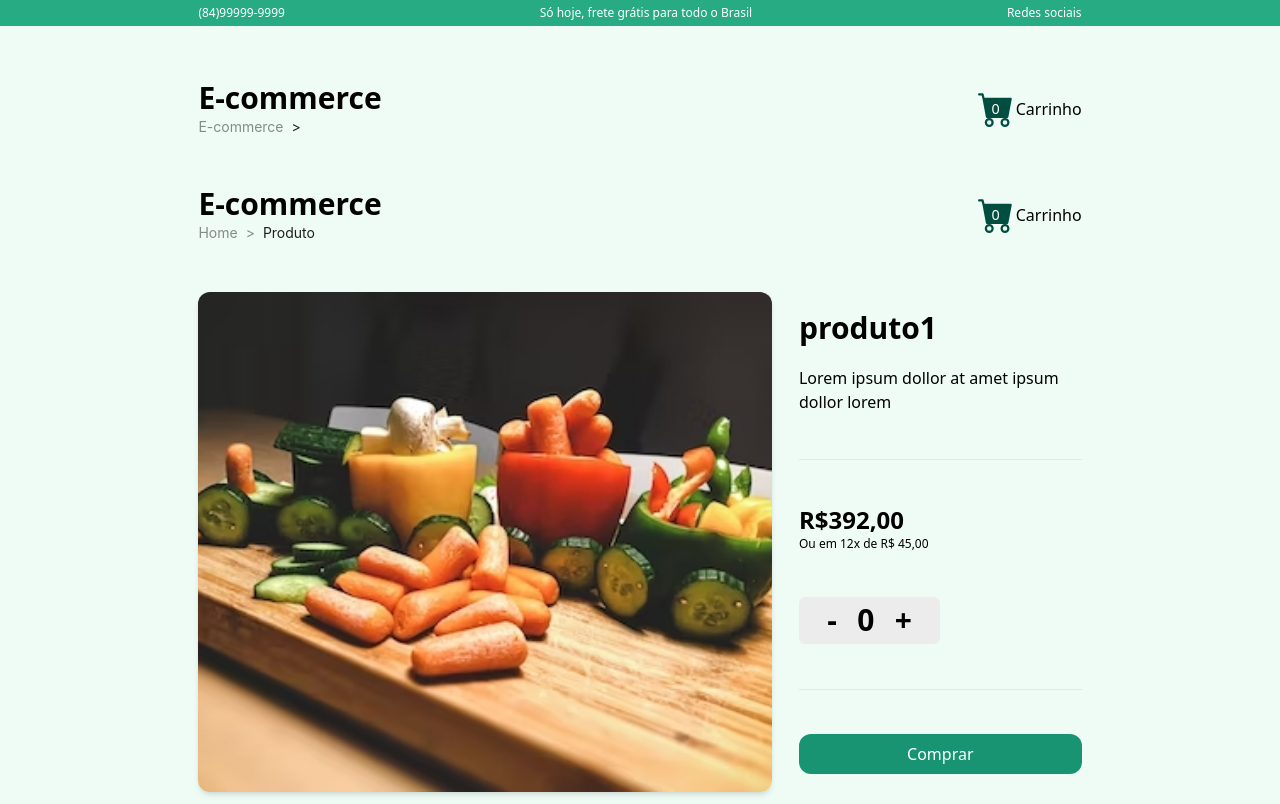
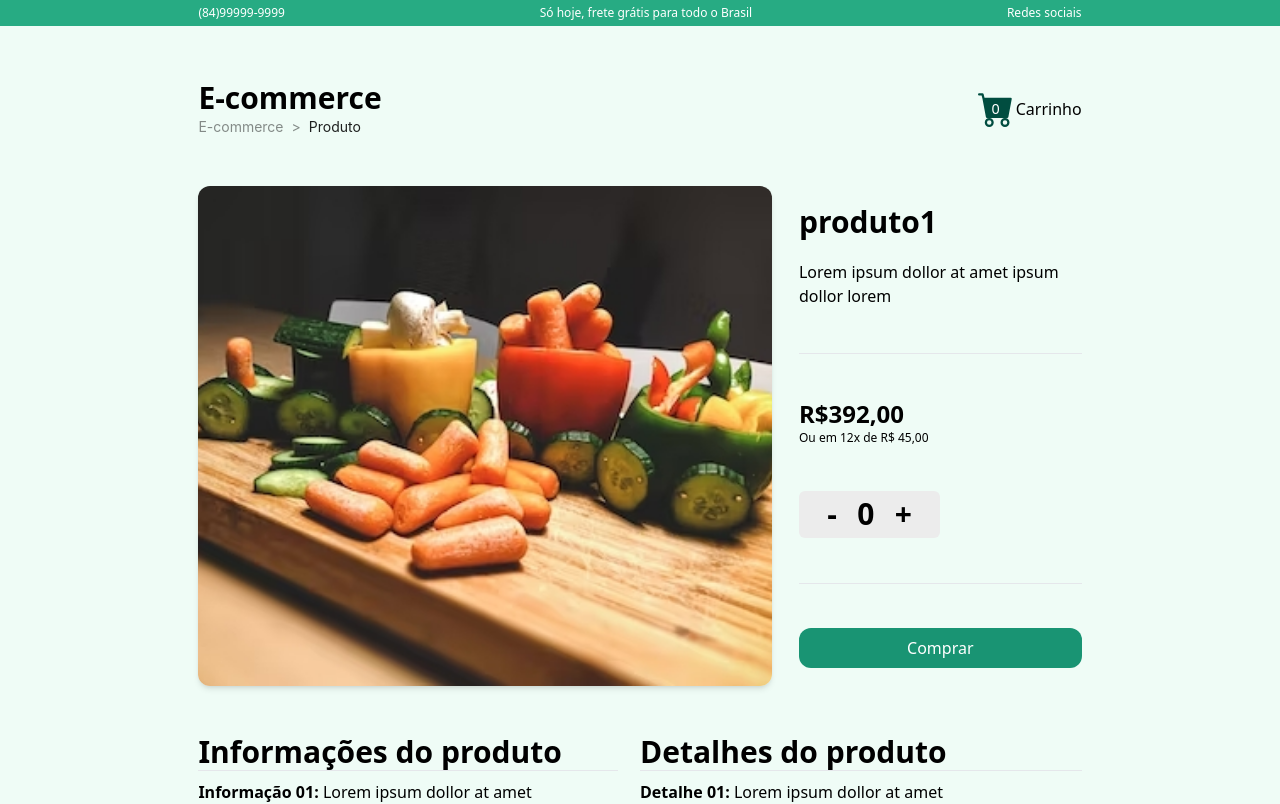
Before and after one commit to lucasptcastro/e-commerce, a Next.js app: page /produto/1 in a window 1280 px wide. Shown: the top 804 px of the page. Built offline with nearby package versions, Linux system fonts and the light colour scheme.

Commit message:
🦄 refactor: props inplemented

```diff
--- a/src/pages/produto/[id].tsx
+++ b/src/pages/produto/[id].tsx
@@ -1,17 +1,12 @@
 "use client";
 // Next
 import Image from "next/image";
-import Link from "next/link";
 // React
 import React from "react";
 // Components
 import Layout from "../layout";
 import { getAllPostIds, getProductData } from "../../lib/produtos";
-import { useCarContext, CarProvider } from "../../context/CarContext";
-// Icons
-import { BsFillCartFill } from "react-icons/bs";
-// AntDesign
-import { Breadcrumb } from "antd";
+import { useCarContext } from "../../context/CarContext";
 
 // Collects the URLs that will be used as a parameter to leave dynamic
 export async function getStaticPaths() {
@@ -33,6 +28,7 @@ export async function getStaticProps({ params }: any) {
 export default function Post({ productData }: any) {
   const [quantity, setQuantity] = React.useState(0);
 
+  // Context contain the datas about the products (id, value, name, quantity)
   const carContext = useCarContext();
   const carContextTotal: any = carContext[0];
 
@@ -78,43 +74,11 @@ export default function Post({ productData }: any) {
       detail: "Lorem ipsum dollor at amet",
     },
   ];
+
   return (
     <>
-      <Layout>
+      <Layout props={"Produto"}>
         <div className="flex flex-col gap-12">
-          {/* Logo + Carrinho */}
-          <div className="flex flex-row justify-between items-center">
-            <div>
-              <Link
-                href="/"
-                className="text-3xl text-black font-bold phones:text-xl"
-              >
-                E-commerce
-              </Link>
-
-              {/* Breadcrumb */}
-              <Breadcrumb
-                separator=">"
-                items={[
-                  { title: <Link href="/">Home</Link> },
-                  { title: "Produto" },
-                ]}
-              />
-            </div>
-            <div className="flex flex-row items-center gap-5">
-              <div className="flex justify-center items-center text-center">
-                <BsFillCartFill
-                  className="absolute text-4xl phones:text-3xl"
-                  color="#014D40"
-                />
-                <span className="absolute text-[1.8vh] text-white phones:text-sm">
-                  {carContextTotal}
-                </span>
-              </div>
-              <p className="phones:text-sm">Carrinho</p>
-            </div>
-          </div>
-
           {/* Imagem + Descrição */}
           <div className="flex flex-row justify-between h-[500px] gap-[3%] responsive:flex-col responsive:w-full responsive:h-fit">
             {/* Imagem */}
```
